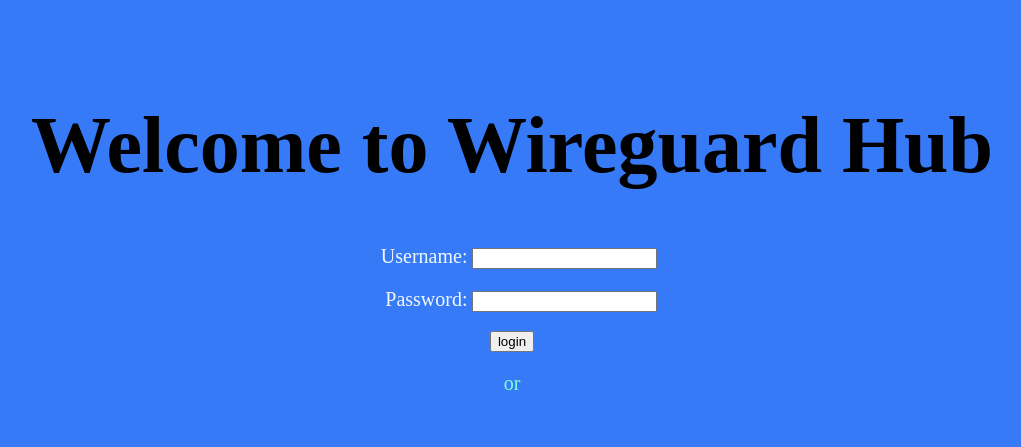
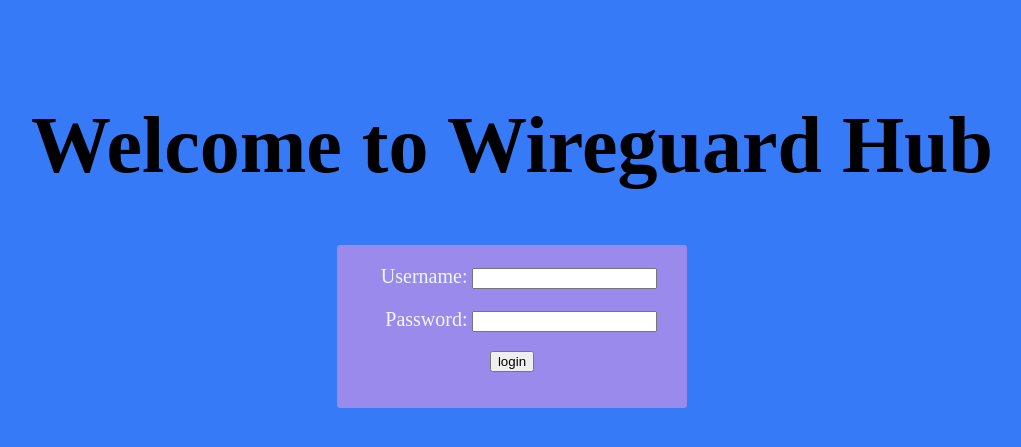
Before and after one commit to xlab-classes/cse442-spring2022-team-pyc442, a Flask app: page / in a window 1280 px wide. Shown: the top 447 px of the page, without its empty margins (128-1149 px from the left). Run offline with Flask 2, Linux system fonts and the light colour scheme.

Commit message:
login page sends user login form to the server #25

```diff
--- a/main.py
+++ b/main.py
@@ -1,4 +1,4 @@
-from flask import Flask, render_template, request
+from flask import Flask, render_template, request, redirect
 
 app = Flask(__name__)
 
@@ -25,7 +25,9 @@ def userRoute():
 def loginRoute():
     print(request.form["username"])
     print(request.form["password"])
-    return request.form["username"]
+    if(request.form["password"]=="wrong"):
+        return redirect("/login")
+    return redirect("/user")
 
 if __name__ == "__main__":
     app.run(host='0.0.0.0', port=8080, debug=True)
--- a/static/login_page_style.css
+++ b/static/login_page_style.css
@@ -8,7 +8,7 @@ label {
     margin-bottom: 20px;
     color: aliceblue;
 }
-input {text-align: center;}
+input {text-align: left;}
 form {text-align: center;}
 p {text-align: center;}
 p.parent{
@@ -19,3 +19,11 @@ body {
     border-radius: 25px;
     color: aquamarine;
 }
+.login{
+    position: relative;
+    margin: 30px auto;
+    padding: 20px 20px 20px;
+    width: 310px;
+    background: rgb(153, 138, 236);
+    border-radius: 3px;
+}
--- a/templates/login.html
+++ b/templates/login.html
@@ -7,17 +7,19 @@
 <body style="background-color: rgb(54, 122, 248); margin: 100px;">
     <p class="parent">
         <h1>Welcome to Wireguard Hub</h1>
-        <form action="/form-path" method="get">
-            <label for="Username">Username:</label>
-            <input id="Username" type="text" name=""><br/>
+        <div class="login">
+        <form action="/login" method="POST">
+            <label for="username">Username:</label>
+            <input id="username" type="text" name="username"><br/>
 
-            <label for="pwd">Password:</label>
-            <input id="pwd" type="password" name=""><br/>
+            <label for="password">Password:</label>
+            <input id="password" type="password" name="password"><br/>
 
             <input type="submit" value="login">
         </form>
-        <p style="font-size: 20px;">or</p>
+        <!-- <p style="font-size: 20px;">or</p> -->
     </p>
+    </div>
 </body>
 </html>
 
```
